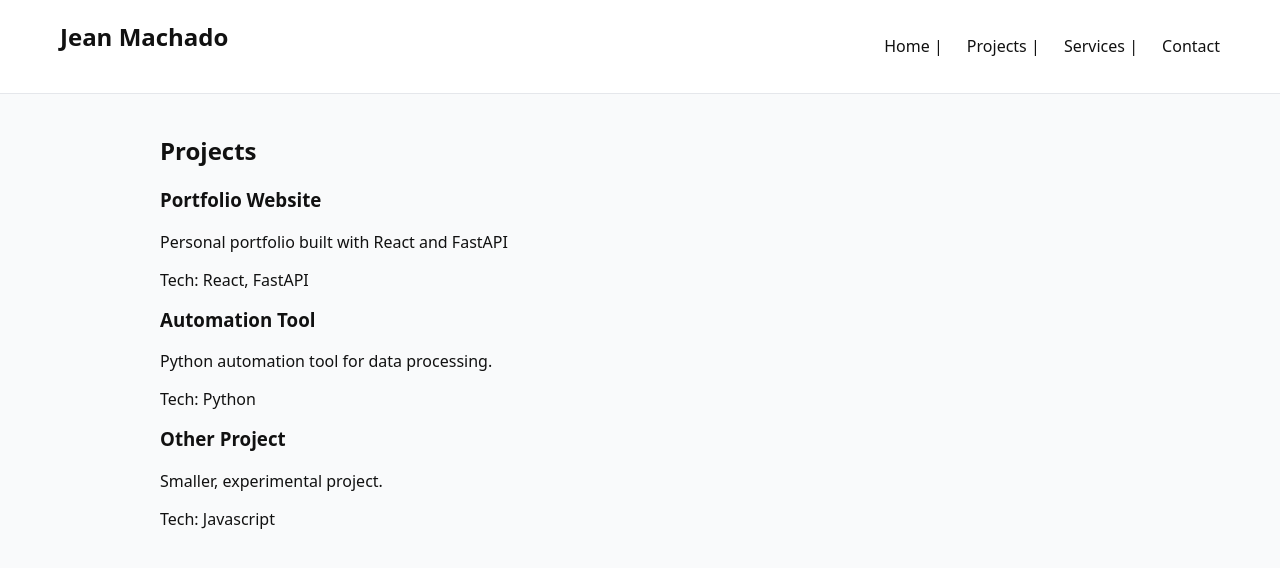
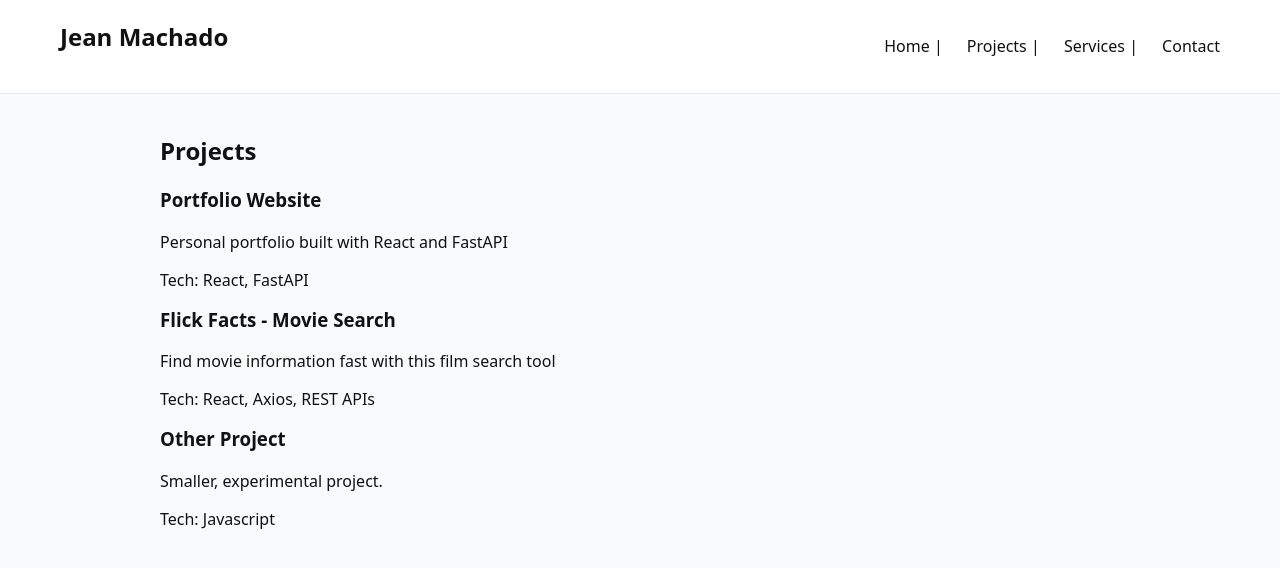
Before and after one commit to jeanMachadoNotes/portfolio-frontend, a React (Vite) app: page /projects in a window 1280 px wide. Shown: the top 568 px of the page. Built offline with nearby package versions, Linux system fonts and the light colour scheme.

Commit message:
updated projects

```diff
--- a/src/data/projects.js
+++ b/src/data/projects.js
@@ -6,9 +6,9 @@ const projects = [
         featured: true
     },
     {
-        name:"Automation Tool",
-        description: "Python automation tool for data processing.",
-        tech: ["Python"],
+        name:"Flick Facts - Movie Search",
+        description: "Find movie information fast with this film search tool",
+        tech: ["React", "Axios", "REST APIs"],
         featured: true
     },
     {
```
